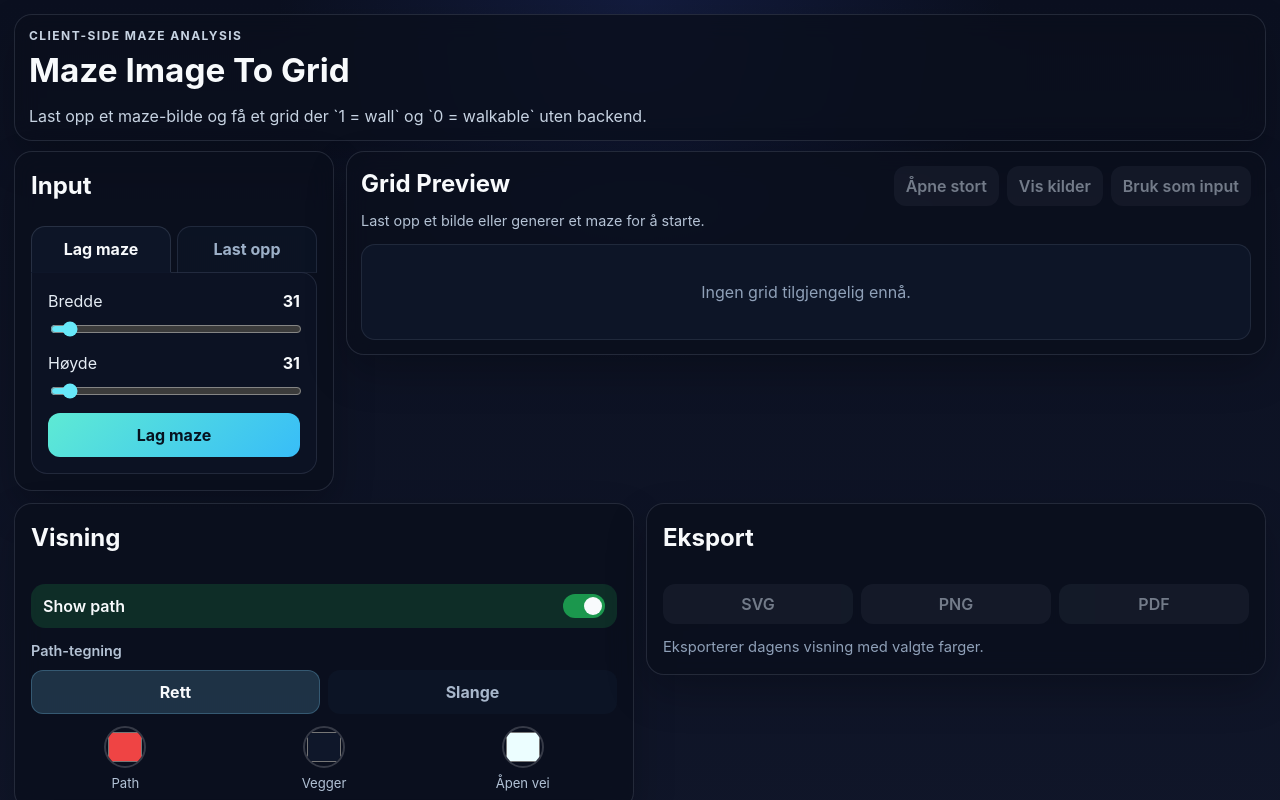
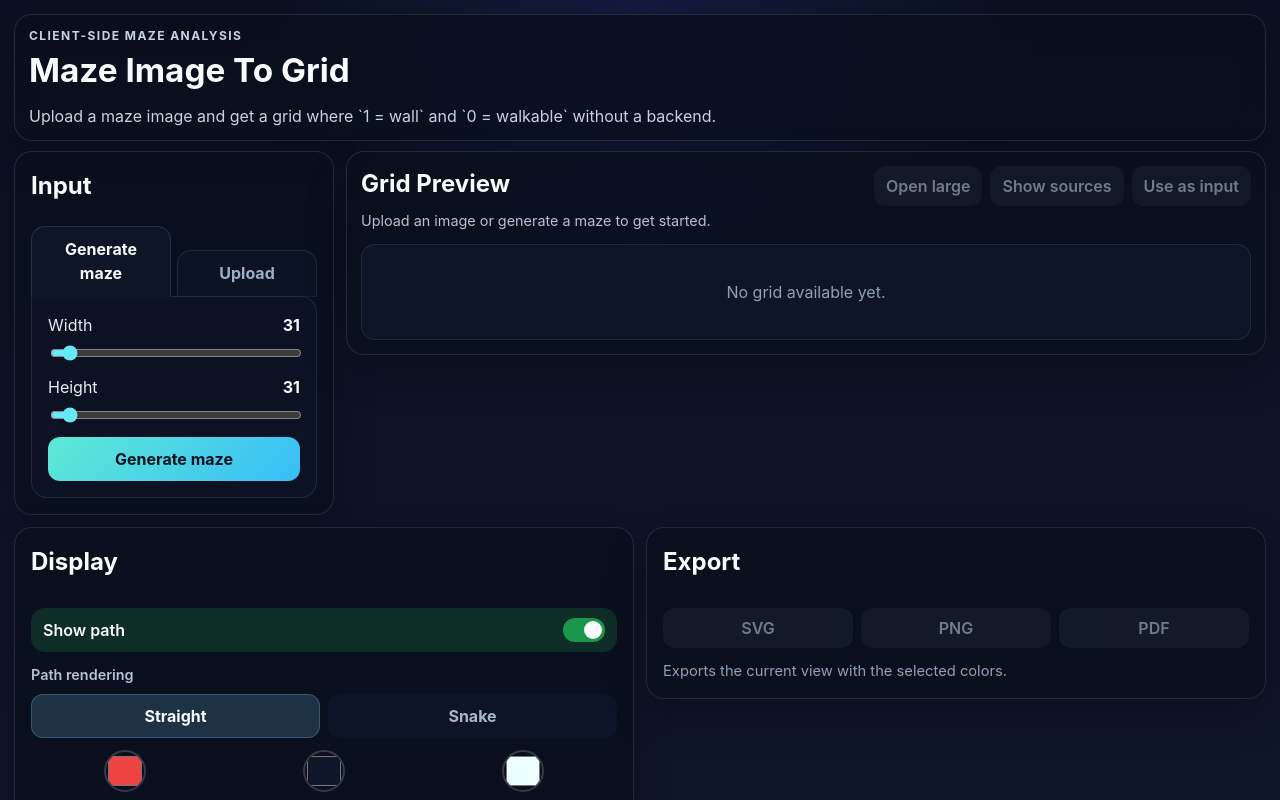
Before and after one commit to maglunde/image-to-maze, a React (Vite) app: page / in a window 1280 px wide. Shown: the top 800 px of the page. Built offline with nearby package versions, Linux system fonts and the light colour scheme.

Commit message:
Translate app copy to English

```diff
--- a/src/App.tsx
+++ b/src/App.tsx
@@ -90,7 +90,7 @@ export default function App() {
       } catch (analysisError) {
         if (!cancelled) {
           setError(
-            analysisError instanceof Error ? analysisError.message : "Ukjent feil under prosessering.",
+            analysisError instanceof Error ? analysisError.message : "Unknown processing error.",
           );
           setProcessedUrl("");
           setGridPreviewUrl("");
@@ -220,7 +220,7 @@ export default function App() {
     return autoTuneAnalysisOptions(targetImageUrl, baseOptions)
       .then((nextOptions) => {
         if (!nextOptions) {
-          setError("Fant ingen gyldig maze med auto-innstillingene.");
+          setError("No valid maze found with the auto-tuned settings.");
           setOptions(baseOptions);
           return;
         }
@@ -229,7 +229,7 @@ export default function App() {
       })
       .catch(() => {
         setOptions(baseOptions);
-        setError("Auto-innstilling feilet.");
+        setError("Auto-tune failed.");
       })
       .finally(() => {
         setIsAutoTuning(false);
@@ -361,7 +361,7 @@ export default function App() {
 
       await exportPdf(grid, exportPath, previewColors, pathRenderMode, `${baseName}.pdf`);
     } catch (exportError) {
-      setError(exportError instanceof Error ? exportError.message : "Kunne ikke eksportere maze.");
+      setError(exportError instanceof Error ? exportError.message : "Could not export maze.");
     } finally {
       setIsExporting(false);
     }
@@ -387,8 +387,8 @@ export default function App() {
   const hasSourceImages = Boolean(imageUrl || processedUrl);
   const isPreviewBusy = sourceMode === "image" && (isProcessing || isAutoTuning);
   const previewStatus = isAutoTuning
-    ? "Finner gode standardinnstillinger for bildet..."
-    : "Prosesserer bilde...";
+    ? "Finding good default settings for the image..."
+    : "Processing image...";
 
   return (
     <main className="app-shell">
@@ -396,7 +396,7 @@ export default function App() {
         <div className="hero-copy">
           <p className="eyebrow">Client-side maze analysis</p>
           <h1>Maze Image To Grid</h1>
-          <p>Last opp et maze-bilde og få et grid der `1 = wall` og `0 = walkable` uten backend.</p>
+          <p>Upload a maze image and get a grid where `1 = wall` and `0 = walkable` without a backend.</p>
         </div>
       </section>
 
@@ -464,9 +464,9 @@ export default function App() {
           asciiGrid={asciiGrid}
           matrixGrid={matrixGrid}
           pathPoints={pathPoints}
-          onCopyAscii={() => void copyToClipboard(asciiGrid, "Kunne ikke kopiere ASCII til utklippstavlen.")}
+          onCopyAscii={() => void copyToClipboard(asciiGrid, "Could not copy ASCII to the clipboard.")}
           onCopyGridJson={() =>
-            void copyToClipboard(formatGridAsJson(grid), "Kunne ikke kopiere grid til utklippstavlen.")
+            void copyToClipboard(formatGridAsJson(grid), "Could not copy the grid to the clipboard.")
           }
         />
       </section>
--- a/src/components/GridPreview.tsx
+++ b/src/components/GridPreview.tsx
@@ -377,7 +377,7 @@ export function GridPreview({
   }, [activeOpeningIndex, onMoveOpening, openingsDraggable, rows, columns]);
 
   if (!hasGrid) {
-    return <div className="empty-state">Ingen grid tilgjengelig ennå.</div>;
+    return <div className="empty-state">No grid available yet.</div>;
   }
 
   return (
@@ -451,7 +451,7 @@ export function GridPreview({
                   className={`opening-handle ${activeOpeningIndex === index ? "is-dragging" : ""}`}
                   style={markerStyle}
                   onPointerDown={() => setActiveOpeningIndex(index)}
-                  title={index === 0 ? "Dra inngangen" : "Dra utgangen"}
+                  title={index === 0 ? "Drag entrance" : "Drag exit"}
                 />
               );
             })
--- a/src/components/ImageDropzone.tsx
+++ b/src/components/ImageDropzone.tsx
@@ -41,11 +41,11 @@ export function ImageDropzone({ hasImage, onFileSelect }: ImageDropzoneProps) {
       />
       <div className="dropzone" onDrop={onDrop} onDragOver={onDragOver}>
         <div>
-          <strong>{hasImage ? "Bytt maze-bilde" : "Last opp maze-bilde"}</strong>
-          <p>Dra inn fil eller bruk knappen.</p>
+          <strong>{hasImage ? "Replace maze image" : "Upload maze image"}</strong>
+          <p>Drag in a file or use the button.</p>
         </div>
         <button type="button" onClick={() => inputRef.current?.click()}>
-          {hasImage ? "Velg nytt" : "Velg fil"}
+          {hasImage ? "Choose new file" : "Choose file"}
         </button>
       </div>
     </>
--- a/src/components/InputPanel.tsx
+++ b/src/components/InputPanel.tsx
@@ -42,7 +42,7 @@ export function InputPanel({
         <h2>Input</h2>
       </div>
 
-      <div className="tab-row input-tab-row" role="tablist" aria-label="Input-modus">
+      <div className="tab-row input-tab-row" role="tablist" aria-label="Input mode">
         <button
           type="button"
           role="tab"
@@ -51,7 +51,7 @@ export function InputPanel({
           aria-controls="input-tab-panel"
           onClick={() => onInputTabChange("generate")}
         >
-          Lag maze
+          Generate maze
         </button>
         <button
           type="button"
@@ -61,7 +61,7 @@ export function InputPanel({
           aria-controls="input-tab-panel"
           onClick={() => onInputTabChange("upload")}
         >
-          Last opp
+          Upload
         </button>
       </div>
 
@@ -74,7 +74,7 @@ export function InputPanel({
           <div className="sidebar-group">
             <label>
               <div className="field-head">
-                <span>Bredde</span>
+                <span>Width</span>
                 <strong>{mazeWidth}</strong>
               </div>
               <input
@@ -89,7 +89,7 @@ export function InputPanel({
 
             <label>
               <div className="field-head">
-                <span>Høyde</span>
+                <span>Height</span>
                 <strong>{mazeHeight}</strong>
               </div>
               <input
@@ -103,7 +103,7 @@ export function InputPanel({
             </label>
 
             <button type="button" onClick={onGenerateMaze}>
-              Lag maze
+              Generate maze
             </button>
           </div>
         ) : (
@@ -115,15 +115,15 @@ export function InputPanel({
                 <div className="sidebar-divider" aria-hidden="true" />
 
                 <div className="sidebar-group">
-                  <p className="sidebar-label">Analyseinnstillinger</p>
+                  <p className="sidebar-label">Analysis settings</p>
                   <label>
                     <div className="field-head">
                       <span className="field-label">
                         <span>Tile size</span>
                         <span
                           className="info-tooltip"
-                          data-tooltip="Hvor store bildepiksler som slås sammen til én grid-celle. Lavere verdi gir mer detalj, høyere verdi gir grovere grid."
-                          aria-label="Info om tile size"
+                          data-tooltip="How many image pixels are merged into one grid cell. Lower values give more detail, higher values give a coarser grid."
+                          aria-label="Tile size info"
                         >
                           i
                         </span>
@@ -150,8 +150,8 @@ export function InputPanel({
                         <span>Threshold</span>
                         <span
                           className="info-tooltip"
-                          data-tooltip="Lysstyrkegrensen som avgjør hva som tolkes som vegg eller åpen vei. Lavere verdi gir færre vegger, høyere verdi gir flere."
-                          aria-label="Info om threshold"
+                          data-tooltip="The brightness cutoff used to classify walls versus open paths. Lower values produce fewer walls, higher values produce more."
+                          aria-label="Threshold info"
                         >
                           i
                         </span>
@@ -197,7 +197,7 @@ export function InputPanel({
                         }))
                       }
                     />
-                    <span>1-celle paths</span>
+                    <span>1-cell paths</span>
                   </label>
 
                   <button
@@ -206,13 +206,13 @@ export function InputPanel({
                     onClick={onAutoTune}
                     disabled={!imageUrl || isAutoTuning || isProcessing}
                   >
-                    {isAutoTuning ? "Finner beste innstillinger..." : "Finn beste innstillinger"}
+                    {isAutoTuning ? "Finding best settings..." : "Find best settings"}
                   </button>
 
                 </div>
               </>
             ) : (
-              <p className="panel-note">Analyseinnstillinger vises når et bilde er lastet opp.</p>
+              <p className="panel-note">Analysis settings appear after you upload an image.</p>
             )}
           </div>
         )}
--- a/src/components/OutputSidebar.tsx
+++ b/src/components/OutputSidebar.tsx
@@ -44,7 +44,7 @@ export function OutputSidebar({
     <aside className="output-column">
       <section className="panel controls-panel">
         <div className="section-head">
-          <h2>Visning</h2>
+          <h2>Display</h2>
         </div>
 
         <button
@@ -59,22 +59,22 @@ export function OutputSidebar({
           </span>
         </button>
 
-        <div className="display-mode-row" role="group" aria-label="Path-tegning">
-          <span className="display-mode-label">Path-tegning</span>
+        <div className="display-mode-row" role="group" aria-label="Path rendering">
+          <span className="display-mode-label">Path rendering</span>
           <div className="display-mode-group">
             <button
               type="button"
               className={`display-mode-button ${pathRenderMode === "center" ? "is-active" : ""}`}
               onClick={() => onPathRenderModeChange("center")}
             >
-              Rett
+              Straight
             </button>
             <button
               type="button"
               className={`display-mode-button ${pathRenderMode === "snake" ? "is-active" : ""}`}
               onClick={() => onPathRenderModeChange("snake")}
             >
-              Slange
+              Snake
             </button>
           </div>
         </div>
@@ -82,7 +82,7 @@ export function OutputSidebar({
         {pathRenderMode === "snake" ? (
           <label>
             <div className="field-head">
-              <span>Slangefart</span>
+              <span>Snake speed</span>
               <strong>{snakeSpeed}</strong>
             </div>
             <input
@@ -100,7 +100,7 @@ export function OutputSidebar({
           <label className="swatch-field">
             <input
               type="color"
-              aria-label="Path-farge"
+              aria-label="Path color"
               value={previewColors.path}
               onChange={(event) =>
                 setPreviewColors((current) => ({
@@ -115,7 +115,7 @@ export function OutputSidebar({
           <label className="swatch-field">
             <input
               type="color"
-              aria-label="Veggfarge"
+              aria-label="Wall color"
               value={previewColors.wall}
               onChange={(event) =>
                 setPreviewColors((current) => ({
@@ -124,13 +124,13 @@ export function OutputSidebar({
                 }))
               }
             />
-            <span>Vegger</span>
+            <span>Walls</span>
           </label>
 
           <label className="swatch-field">
             <input
               type="color"
-              aria-label="Farge for åpen vei"
+              aria-label="Open path color"
               value={previewColors.walkable}
               onChange={(event) =>
                 setPreviewColors((current) => ({
@@ -139,14 +139,14 @@ export function OutputSidebar({
                 }))
               }
             />
-            <span>Åpen vei</span>
+            <span>Open path</span>
           </label>
         </div>
       </section>
 
       <section className="panel controls-panel">
         <div className="section-head">
-          <h2>Eksport</h2>
+          <h2>Export</h2>
         </div>
 
         <div className="export-grid">
@@ -177,7 +177,7 @@ export function OutputSidebar({
         </div>
 
         <p className="panel-note">
-          Eksporterer dagens visning med valgte farger{showPath && path ? " og path" : ""}.
+          Exports the current view with the selected colors{showPath && path ? " and path" : ""}.
         </p>
       </section>
 
@@ -198,13 +198,13 @@ export function OutputSidebar({
                 }}
                 disabled={grid.length === 0}
               >
-                Kopier
+                Copy
               </button>
             </div>
           </summary>
           <pre className="ascii-output" style={{ "--ascii-path-color": previewColors.path } as CSSProperties}>
             {grid.length === 0
-              ? "Ingen ASCII tilgjengelig ennå."
+              ? "No ASCII available yet."
               : grid.map((row, rowIndex) => (
                   <Fragment key={rowIndex}>
                     {row.map((cell, columnIndex) => {
@@ -228,14 +228,14 @@ export function OutputSidebar({
                   </Fragment>
                 ))}
           </pre>
-          <p className="output-note">`#` vegg, `.` gang, farget `.` sti.</p>
+          <p className="output-note">`#` wall, `.` path, highlighted `.` solution path.</p>
         </details>
 
         <details className="panel output-panel matrix-panel">
           <summary className="output-header matrix-summary">
             <div className="summary-title">
               <span className="summary-caret" aria-hidden="true" />
-              <h2>Grid Matrix</h2>
+                  <h2>Grid Matrix</h2>
             </div>
             <div className="summary-actions">
               <button
@@ -247,12 +247,12 @@ export function OutputSidebar({
                 }}
                 disabled={grid.length === 0}
               >
-                Kopier
+                Copy
               </button>
             </div>
           </summary>
-          <pre className="matrix-output">{matrixGrid || "Ingen grid tilgjengelig ennå."}</pre>
-          <p className="output-note">Vises som matrise for lesbarhet, kopieres som gyldig 2D-array.</p>
+          <pre className="matrix-output">{matrixGrid || "No grid available yet."}</pre>
+          <p className="output-note">Shown as a matrix for readability and copied as a valid 2D array.</p>
         </details>
       </section>
     </aside>
--- a/src/components/PreviewPanel.tsx
+++ b/src/components/PreviewPanel.tsx
@@ -64,7 +64,7 @@ export function PreviewPanel({
             <p className="section-meta">
               {gridRows > 0 && gridColumns > 0
                 ? `${gridRows} x ${gridColumns} cells`
-                : "Last opp et bilde eller generer et maze for å starte."}
+                : "Upload an image or generate a maze to get started."}
             </p>
           </div>
           <div className="action-row">
@@ -74,7 +74,7 @@ export function PreviewPanel({
               onClick={() => onPreviewExpandedChange(true)}
               disabled={grid.length === 0}
             >
-              Åpne stort
+              Open large
             </button>
             <button
               type="button"
@@ -82,7 +82,7 @@ export function PreviewPanel({
               onClick={() => onShowSourcePanelsChange(!showSourcePanels)}
               disabled={!hasSourceImages}
             >
-              {showSourcePanels ? "Skjul kilder" : "Vis kilder"}
+              {showSourcePanels ? "Hide sources" : "Show sources"}
             </button>
             <button
               type="button"
@@ -90,7 +90,7 @@ export function PreviewPanel({
               onClick={onUseGridAsInput}
               disabled={!canUseGridAsInput || isProcessing}
             >
-              Bruk som input
+              Use as input
             </button>
           </div>
         </div>
@@ -142,7 +142,7 @@ export function PreviewPanel({
                   onClick={onUseProcessedAsInput}
                   disabled={!processedUrl || isProcessing}
                 >
-                  Bruk som input
+                  Use as input
                 </button>
               </div>
               <img src={processedUrl} alt="Processed maze" className="preview-image" />
@@ -156,7 +156,7 @@ export function PreviewPanel({
           className="preview-modal"
           role="dialog"
           aria-modal="true"
-          aria-label="Stor grid preview"
+          aria-label="Large grid preview"
           onClick={() => onPreviewExpandedChange(false)}
         >
           <div className="preview-modal-dialog" onClick={(event) => event.stopPropagation()}>
@@ -172,7 +172,7 @@ export function PreviewPanel({
                 className="ghost-button"
                 onClick={() => onPreviewExpandedChange(false)}
               >
-                Lukk
+                Close
               </button>
             </div>
 
--- a/src/utils/export.ts
+++ b/src/utils/export.ts
@@ -158,7 +158,7 @@ function blobFromCanvas(canvas: HTMLCanvasElement, type: string, quality?: numbe
   return new Promise((resolve, reject) => {
     canvas.toBlob((blob) => {
       if (!blob) {
-        reject(new Error("Kunne ikke opprette eksportfil."));
+        reject(new Error("Could not create export file."));
         return;
       }
 
```
Also changed, not shown: 1 other file (tests, documents, lock files or other folders).
